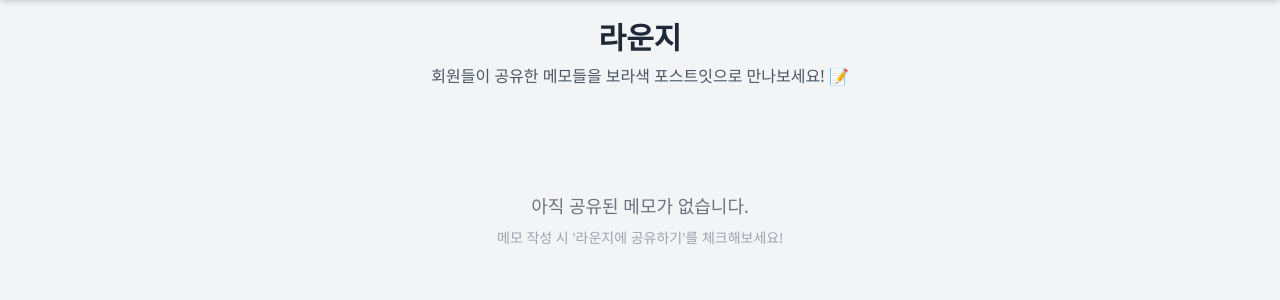
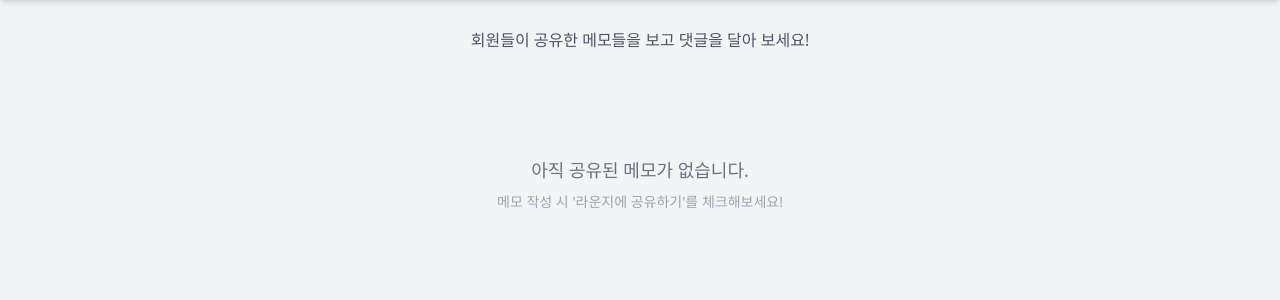
Before and after one commit to JinSol-coder/jungle-note, a Flask app: template templates/lounge.html in a window 1280 px wide. Shown: the part 64-364 px from the top of the page. Run offline with Flask 3, Linux system fonts and the light colour scheme; the template is opened without the code that fills it, so the values that code supplies are empty; some libraries are stand-ins or nearby versions.

Commit message:
주석 설명 추가

```diff
--- a/templates/lounge.html
+++ b/templates/lounge.html
@@ -1,11 +1,13 @@
 <!DOCTYPE html>
 <html lang="ko">
 <head>
+  <!-- 페이지 기본 설정 및 외부 스타일 -->
   <meta charset="UTF-8" />
   <meta name="viewport" content="width=device-width, initial-scale=1.0" />
   <title>정글 노트 - 라운지</title>
   <script src="https://cdn.tailwindcss.com"></script>
   <script src="https://code.jquery.com/jquery-3.7.0.min.js"></script>
+  <!-- CSRF 토큰 설정 -->
   <script>
     // CSRF 토큰 쿠키에서 추출
     function getCookie(name) {
@@ -60,13 +62,13 @@
         <div class="max-w-screen-xl mx-auto">
             <!-- 라운지 헤더 -->
             <div class="text-center mb-6">
-                <h2 class="text-3xl font-bold text-gray-800">라운지</h2>
-                <p class="text-gray-600 mt-2">회원들이 공유한 메모들을 보라색 포스트잇으로 만나보세요! 📝</p>
+                <p class="text-gray-600 mt-2">회원들이 공유한 메모들을 보고 댓글을 달아 보세요!</p>
             </div>
 
-            <!-- 공유된 메모들 (포스트잇 스타일) -->
+            <!-- 공유된 메모들 그리드 (포스트잇 스타일) -->
             <div class="grid grid-cols-1 sm:grid-cols-2 md:grid-cols-3 lg:grid-cols-4 gap-y-10 gap-x-6 justify-items-center">
                 {% if memos|length == 0 %}
+                    <!-- 빈 상태 메시지 -->
                     <div class="col-span-full text-center py-20">
                         <p class="text-gray-500 text-lg">아직 공유된 메모가 없습니다.</p>
                         <p class="text-gray-400 text-sm mt-2">메모 작성 시 '라운지에 공유하기'를 체크해보세요!</p>
@@ -119,6 +121,7 @@
         </div>
     </main>
 
+    <!-- 라운지 기능 스크립트 -->
     <script>
         async function unshareFromLounge(memoId) {
             if (!confirm("라운지에서 메모를 제거하시겠습니까?")) return;
--- a/templates/main.html
+++ b/templates/main.html
@@ -1,6 +1,7 @@
 <!DOCTYPE html>
 <html lang="ko">
 <head>
+  <!-- 페이지 기본 설정 및 외부 스타일 -->
   <meta charset="UTF-8" />
   <meta name="viewport" content="width=device-width, initial-scale=1.0" />
   <title>정글 노트 - 메모</title>
@@ -54,6 +55,7 @@
         <button type="submit" class="bg-green-500 text-white px-4 py-1 rounded">검색</button>
     </form>
 
+    <!-- 메모 카드 그리드 영역 -->
     <main class="w-full px-10 pt-10">
         <div
             class="max-w-screen-xl mx-auto grid grid-cols-1 sm:grid-cols-2 md:grid-cols-3 lg:grid-cols-4 gap-y-10 gap-x-6 justify-items-center">
@@ -120,7 +122,7 @@
         </div>
     </main>
 
-    <!-- + 버튼 -->
+    <!-- 플로팅 메모 추가 버튼 -->
     <a href="/memo_add"
     class="fixed bottom-6 right-6 w-12 h-12 rounded-full bg-white border shadow flex items-center justify-center">
         <svg xmlns="http://www.w3.org/2000/svg" class="w-6 h-6" fill="none" viewBox="0 0 24 24" stroke="currentColor">
@@ -128,6 +130,7 @@
         </svg>
     </a>
 
+    <!-- 페이지 기능 스크립트 -->
     <script>
         // CSRF 토큰 가져오기
         function getCookie(name) {
--- a/templates/memo_add.html
+++ b/templates/memo_add.html
@@ -1,10 +1,12 @@
 <!DOCTYPE html>
 <html lang="ko">
 <head>
+    <!-- 페이지 기본 설정 및 외부 스타일 -->
     <meta charset="UTF-8" />
     <meta name="viewport" content="width=device-width, initial-scale=1.0">
     <title>메모 추가</title>
     <script src="https://cdn.tailwindcss.com"></script>
+    <!-- 커스텀 스타일 -->
     <style>
         .btn-active {
             background-color: rgb(251 191 36) !important; /* bg-yellow-400 */
@@ -24,6 +26,7 @@
             <!-- 제목 -->
             <h1 class="text-xl font-bold text-gray-800 mb-6 ml-2">새 메모 작성</h1>
 
+            <!-- 메모 작성 폼 -->
             <form id="memoForm" onsubmit="return false;">
                 <!-- 제목 입력 -->
                 <input type="text" id="title" name="title"
@@ -78,7 +81,7 @@
         <div class="absolute inset-0 bg-yellow-400 opacity-20 -z-10 transform translate-x-1 translate-y-1 rounded"></div>
     </div>
 
-    <!-- 스크립트 -->
+    <!-- 메모 작성 기능 스크립트 -->
     <script>
         const editor = document.getElementById('editor');
         const placeholder = document.getElementById('placeholder');
--- a/templates/profile_edit.html
+++ b/templates/profile_edit.html
@@ -2,14 +2,18 @@
 <!DOCTYPE html>
 <html lang="ko">
 <head>
+  <!-- 페이지 기본 설정 및 외부 스타일 -->
   <meta charset="UTF-8" />
   <title>프로필 편집</title>
   <script src="https://cdn.tailwindcss.com"></script>
 </head>
 <body class="bg-gray-100 min-h-screen flex flex-col items-center py-10">
+  <!-- 페이지 타이틀 -->
   <h1 class="text-3xl font-bold text-green-600 mb-8">프로필 편집</h1>
 
+  <!-- 프로필 편집 폼 -->
   <form class="w-full max-w-md bg-white p-6 rounded shadow space-y-4" method="POST" onsubmit="submitEdit(event)">
+    <!-- 사용자 정보 입력 필드 -->
     <div>
       <label class="block font-semibold mb-1">이름 (수정 불가)</label>
       <input type="text" value="{{ user.user_name }}" disabled class="w-full border p-2 rounded bg-gray-100" />
@@ -31,12 +35,14 @@
       <input type="password" id="confirm" class="w-full border p-2 rounded" />
     </div>
 
+    <!-- 폼 액션 버튼 -->
     <div class="flex justify-between mt-6">
       <a href="/profile" class="text-sm text-gray-500 hover:underline">← 돌아가기</a>
       <button type="submit" class="bg-blue-500 text-white px-4 py-2 rounded hover:bg-blue-600">수정 완료</button>
     </div>
   </form>
 
+  <!-- 프로필 편집 기능 스크립트 -->
   <script>
     async function submitEdit(event) {
       event.preventDefault();
```
Also changed, not shown: templates/login.html (+8 -0 lines), templates/memo_review.html (+7 -4 lines), templates/profile.html (+8 -1 lines), templates/register.html (+11 -0 lines), templates/reminder.html (+7 -3 lines).
